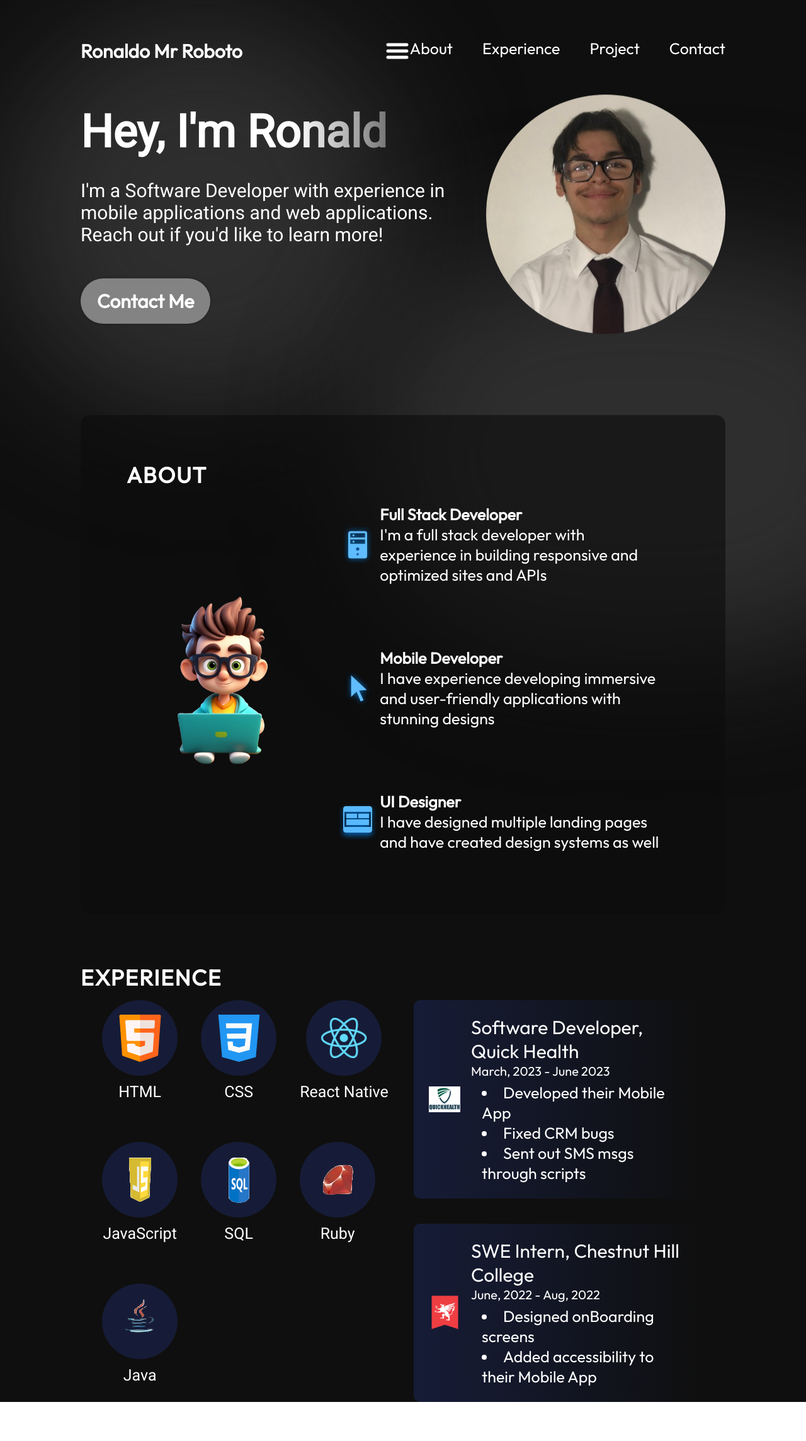
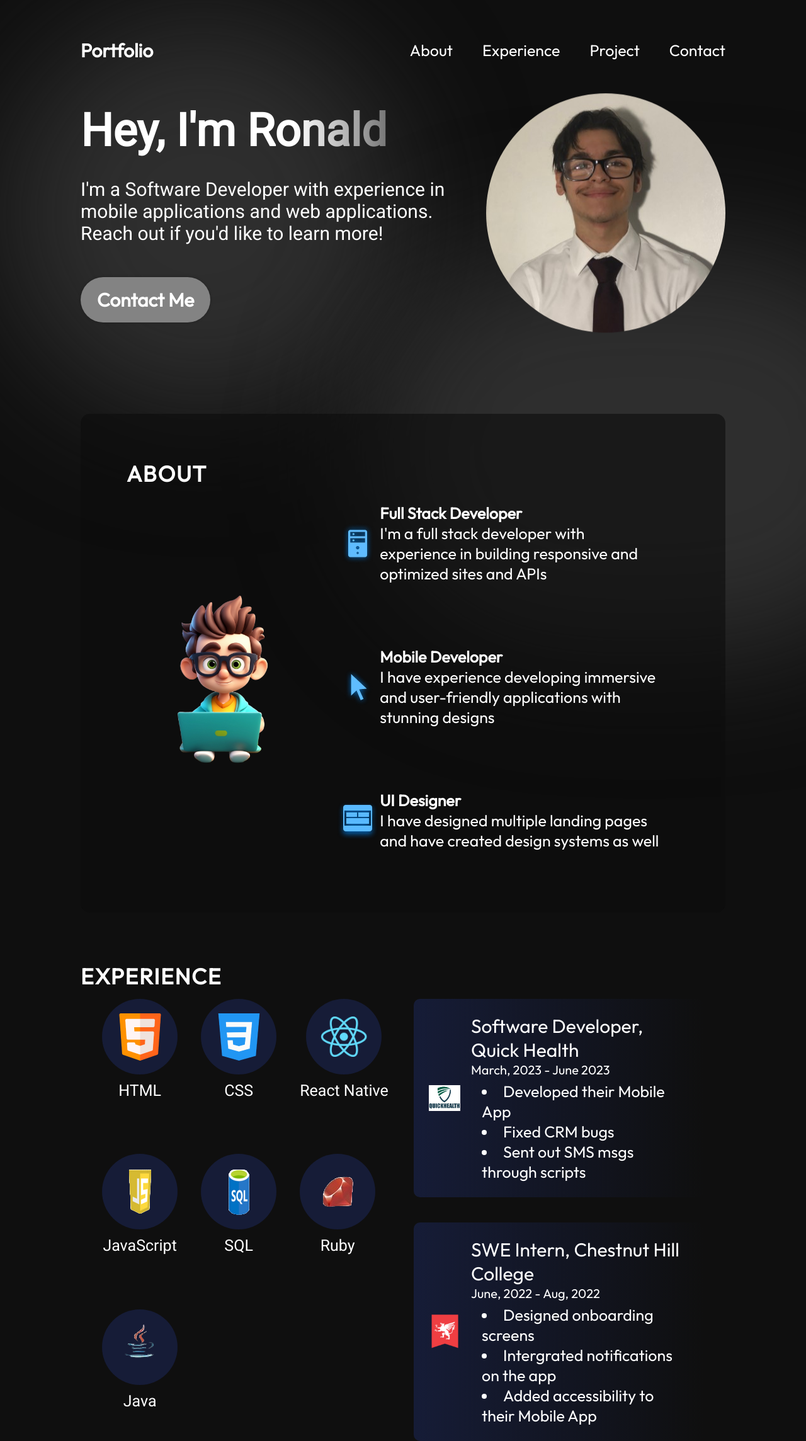
Before and after one commit to rferna214/portfolio, a React (Vite) app: page / in a window 1280 px wide. Shown: the top 2288 px of the page at 63% size. Before the commit the page ends 2226 px from the top, so only its background shows below. Built offline with nearby package versions, Linux system fonts and the light colour scheme.

Commit message:
Fixed bug where hamburger manu showed up when full screened

```diff
--- a/src/components/Navbar/Navbar.jsx
+++ b/src/components/Navbar/Navbar.jsx
@@ -10,7 +10,7 @@ export const Navbar = () => {
     return (
         //Heading of main page
         <nav className={styles.navbar}>
-            <a className={styles.title} href="/">Ronaldo Mr Roboto</a>
+            <a className={styles.title} href="/">Portfolio</a>
             <div className={styles.menu}>
                 <img className={styles.menuBtn}
                     src={
--- a/src/components/Navbar/Navbar.module.css
+++ b/src/components/Navbar/Navbar.module.css
@@ -16,7 +16,9 @@
     text-decoration: none;
     color: var(--color-text);
 }
-
+.menuBtn {
+    display: none;
+  }
 .menu {
     display: flex;
 }
--- a/src/data/history.json
+++ b/src/data/history.json
@@ -12,7 +12,7 @@
       "organisation": "Chestnut Hill College",
       "startDate": "June, 2022",
       "endDate": "Aug, 2022",
-      "experiences": ["Designed onBoarding screens", "Added accessibility to their Mobile App"],
+      "experiences": ["Designed onboarding screens","Intergrated notifications on the app", "Added accessibility to their Mobile App"],
       "imageSrc": "history/CHC.png"
     }
   ]
```
